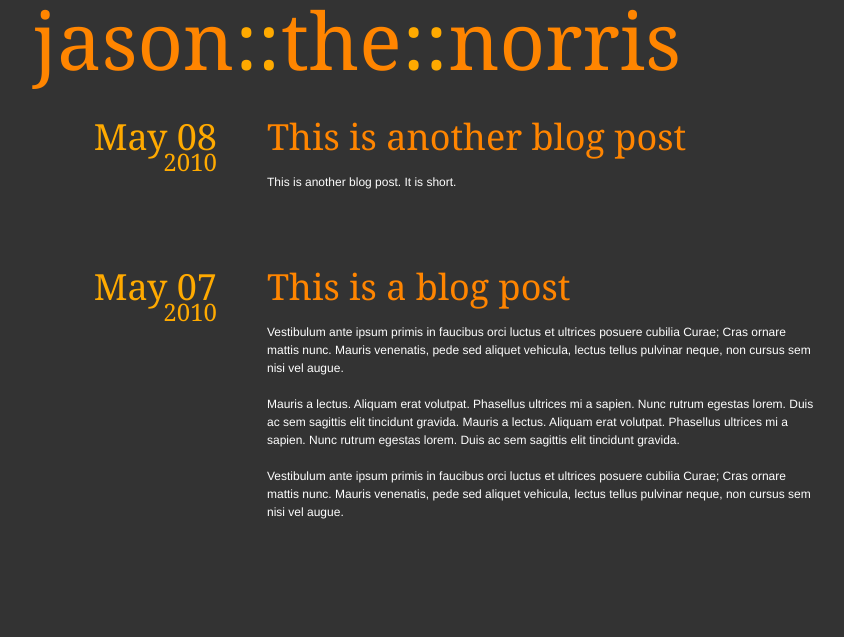
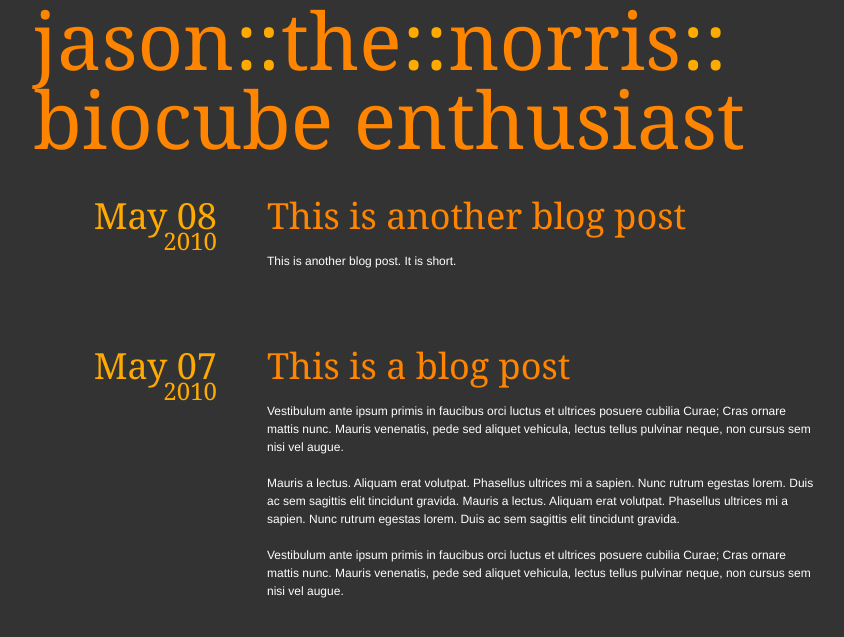
Before and after one commit to jasonTheNorris/jasonthenorris.github.com, a Jekyll site: the page built from index.html, in a window 1280 px wide. Shown: the top 637 px of the page, without its empty margins (138-982 px from the left). Built offline with Jekyll 4.4.1, drawn with Linux system fonts in a browser that asks for light colours; Markdown is read by kramdown in place of the engine named in the settings.

Commit message:
important update

```diff
--- a/_layouts/default.html
+++ b/_layouts/default.html
@@ -19,6 +19,8 @@
             the
             <span>::</span>
             norris
+            <span>::</span>
+            biocube enthusiast
           </a>
         </h1>
       </div>
```
